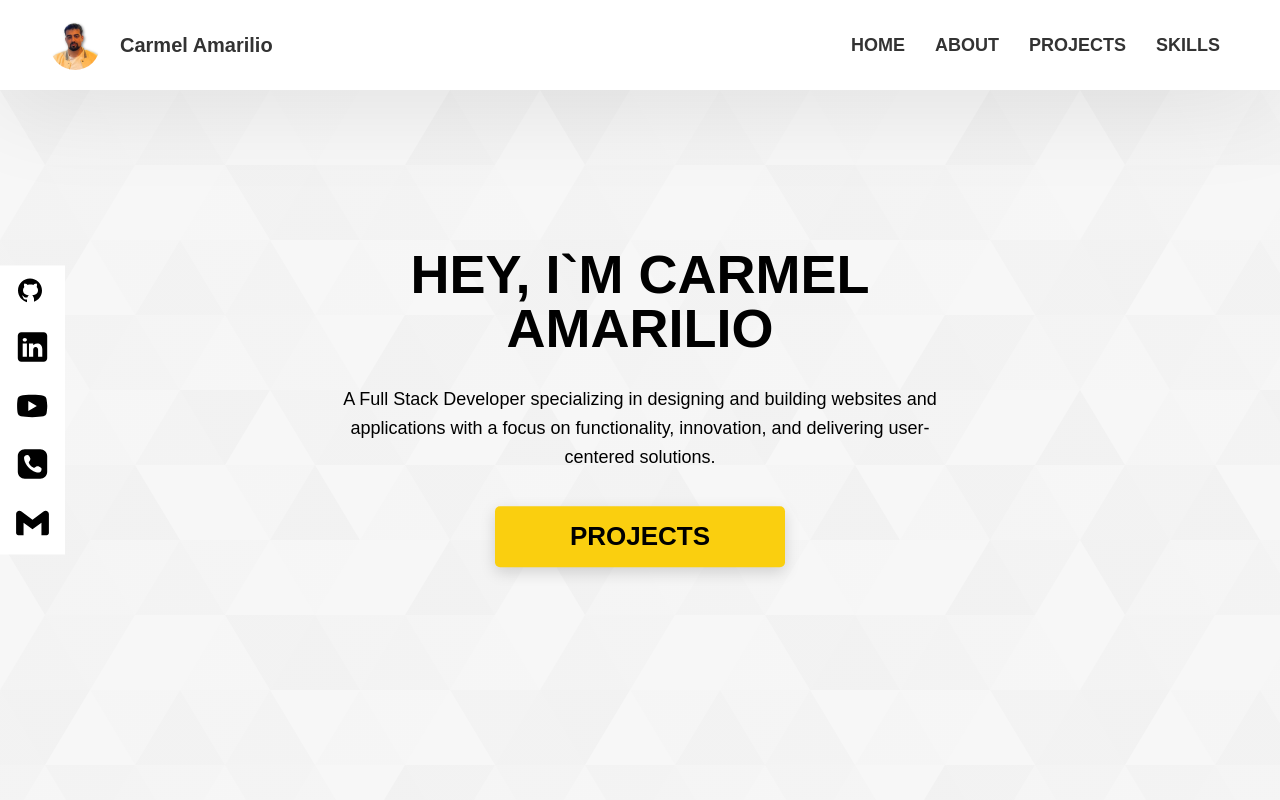
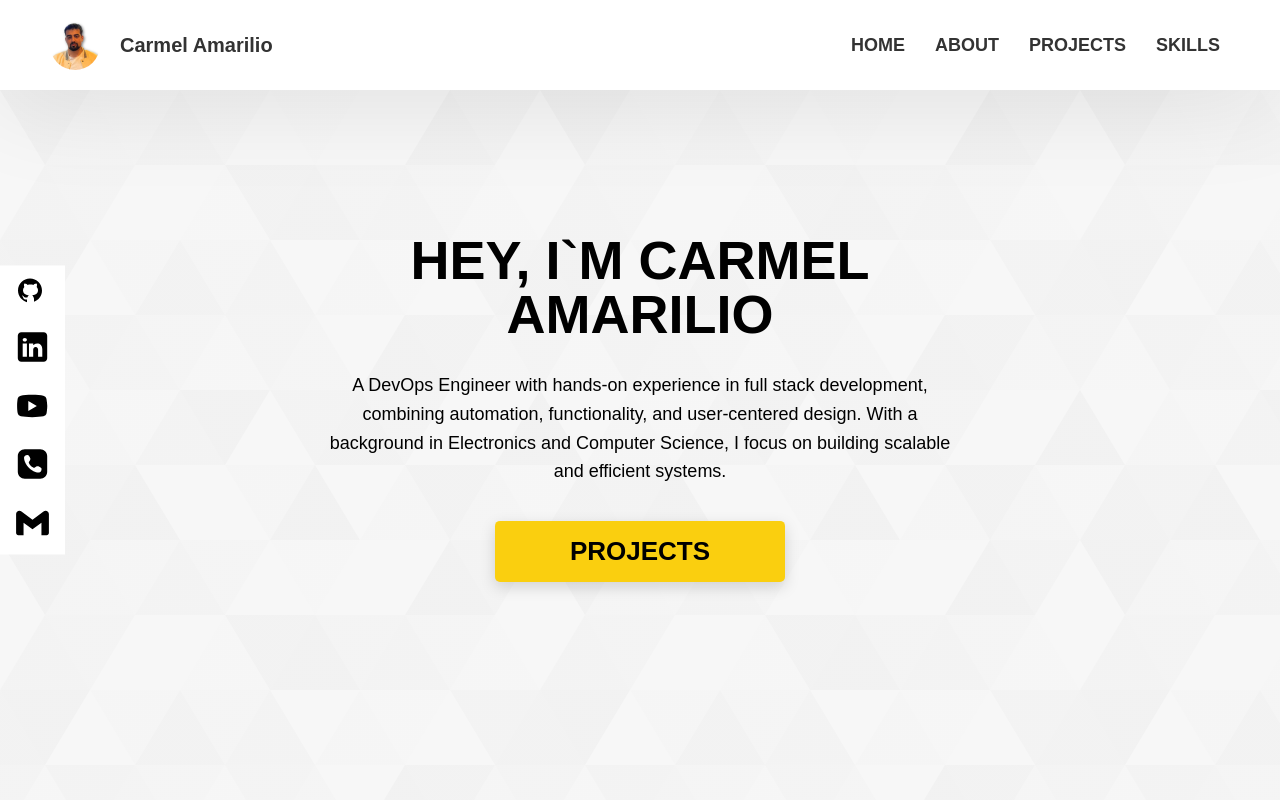
Before and after one commit to Carmel-Amarilio/Carmel-Amarilio-web, a React (Vite) app: page /#/skills in a window 1280 px wide. Shown: the top 800 px of the page. Built offline with nearby package versions, Linux system fonts and the light colour scheme.

Commit message:
fix UI bugs

```diff
--- a/src/assets/styles/views/Home.scss
+++ b/src/assets/styles/views/Home.scss
@@ -1,6 +1,6 @@
 .home {
     position: relative;
-    background: linear-gradient(to right, rgba(245, 245, 245, 0.8), rgba(245, 245, 245, 0.8)), url(../../../../src/assets/img/common-bg.svg);
+    background: linear-gradient(to right, rgba(245, 245, 245, 0.8), rgba(245, 245, 245, 0.8)), url(/img/common-bg.svg);
 
     .social {
         position: absolute;
--- a/src/assets/styles/views/Skills.scss
+++ b/src/assets/styles/views/Skills.scss
@@ -1,5 +1,5 @@
 .skills {
-    background: linear-gradient(to right, rgba(245, 245, 245, 0.8), rgba(245, 245, 245, 0.8)), url(./src/assets/img/common-bg.svg);
+    background: linear-gradient(to right, rgba(245, 245, 245, 0.8), rgba(245, 245, 245, 0.8)), url(/img/common-bg.svg);
 
     .skills-co {
         max-width: 1000px;
--- a/src/cmps/AppFooter.jsx
+++ b/src/cmps/AppFooter.jsx
@@ -6,7 +6,9 @@ export function AppFooter() {
             <section className="flex align-center space-between">
                 <article className="name flex column gap20 ">
                     <h1>Carmel Amarilio</h1>
-                    <p>A Full Stack Developer specializing in designing and building websites and applications with a focus on functionality, innovation, and delivering user-centered solutions.</p>
+                    <p>
+                        A DevOps Engineer with hands-on experience in full stack development, combining automation, functionality, and user-centered design. With a background in Electronics and Computer Science, I focus on building scalable and efficient systems.
+                    </p>
                 </article>
 
                 <article className="social flex column gap20">
--- a/src/views/Home.jsx
+++ b/src/views/Home.jsx
@@ -14,7 +14,9 @@ export function Home({ onChengRout }) {
             <article className="content flex column align-center justify-center gap30">
                 <h1>Hey, I`m Carmel Amarilio</h1>
 
-                <p>A Full Stack Developer specializing in designing and building websites and applications with a focus on functionality, innovation, and delivering user-centered solutions.</p>
+                <p>
+                    A DevOps Engineer with hands-on experience in full stack development, combining automation, functionality, and user-centered design. With a background in Electronics and Computer Science, I focus on building scalable and efficient systems.
+                </p>
 
                 <button className="link-btn" onClick={() => onChengRout("/projects")}>  <button className="prim-btn"> Projects</button></button>
             </article>
```
Also changed, not shown: public/img/common-bg.svg (added).
